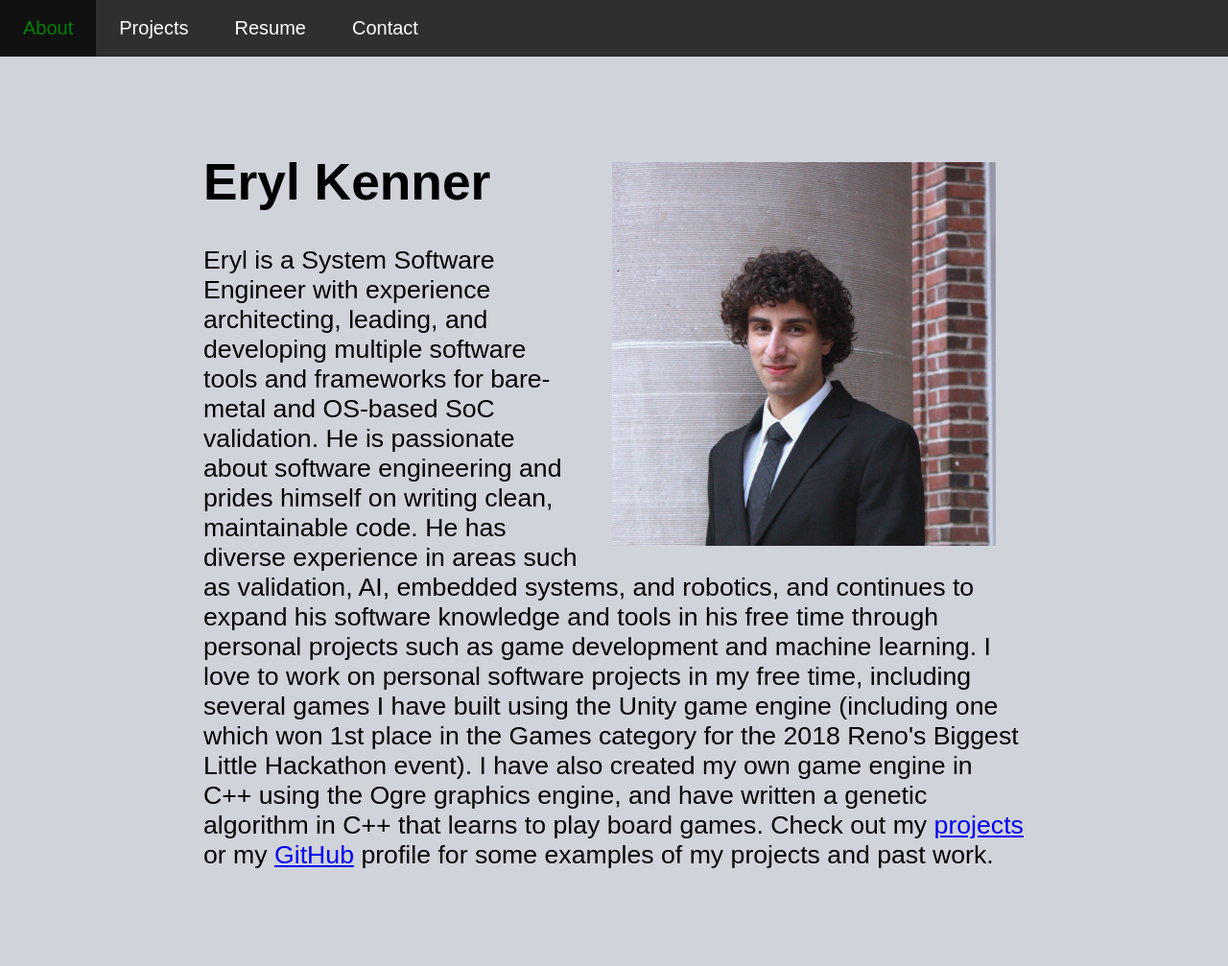
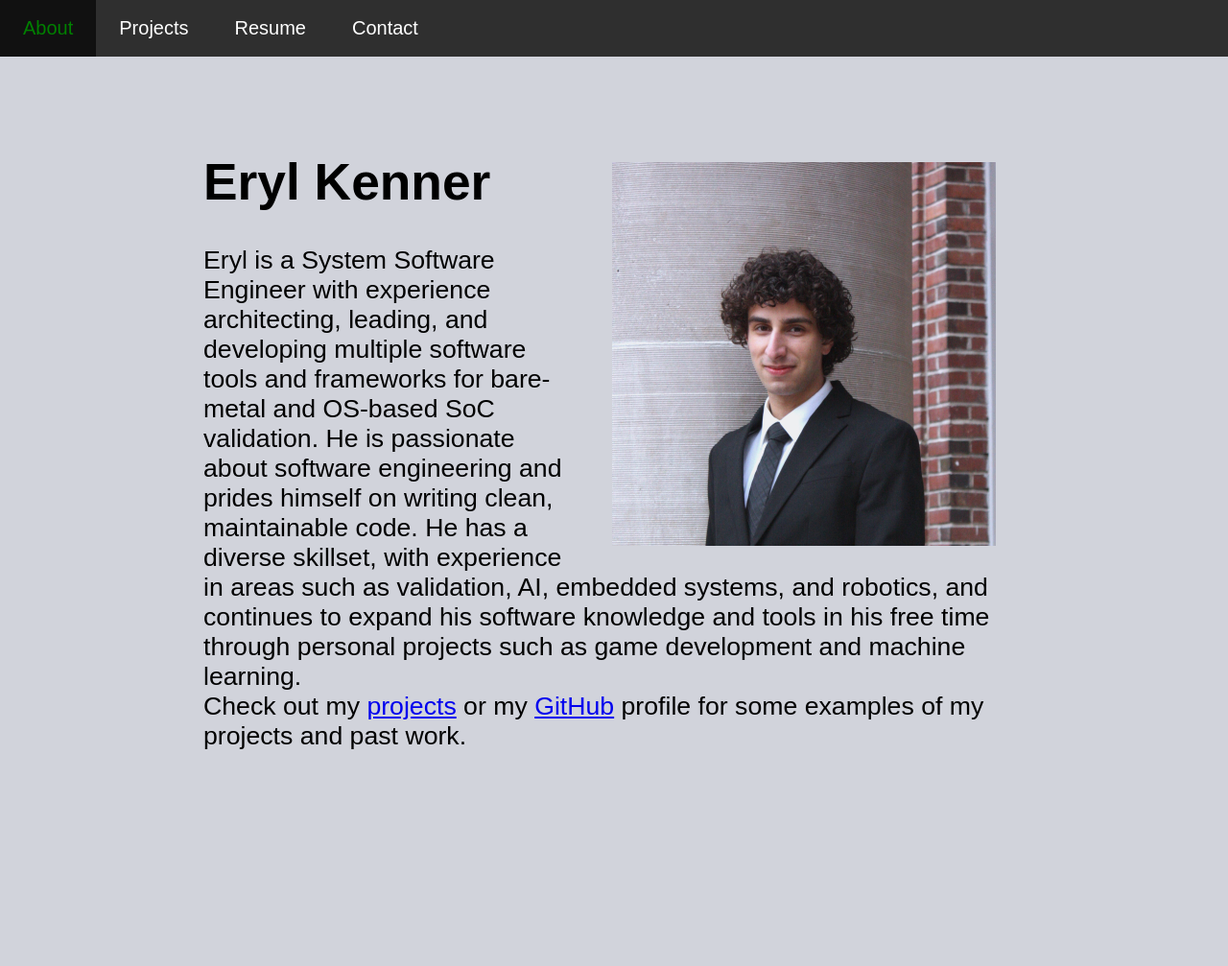
Before and after one commit to ErylKenner/ErylKenner.github.io, a Jekyll site: the page built from index.md, in a window 1280 px wide. Shown: the whole page at 96% size. Built offline with Jekyll 4.4.1, drawn with Linux system fonts in a browser that asks for light colours; after the commit the page ends 900 px from its top, so only the background shows below that.

Commit message:
Update resume and intro text

```diff
--- a/index.md
+++ b/index.md
@@ -8,8 +8,8 @@ title: Eryl Kenner
 
 <h1>Eryl Kenner</h1>
 <p>
-Eryl is a System Software Engineer with experience architecting, leading, and developing multiple software tools and frameworks for bare-metal and OS-based SoC validation. He is passionate about software engineering and prides himself on writing clean, maintainable code. He has diverse experience in areas such as validation, AI, embedded systems, and robotics, and continues to expand his software knowledge and tools in his free time through personal projects such as game development and machine learning.
-
-I love to work on personal software projects in my free time, including several games I have built using the Unity game engine (including one which won 1st place in the Games category for the 2018 Reno's Biggest Little Hackathon event). I have also created my own game engine in C++ using the Ogre graphics engine, and have written a genetic algorithm in C++ that learns to play board games. Check out my <a href="/projects">projects</a> or my <a href="https://github.com/Eryl2000">GitHub</a> profile for some examples of my projects and past work.
+Eryl is a System Software Engineer with experience architecting, leading, and developing multiple software tools and frameworks for bare-metal and OS-based SoC validation. He is passionate about software engineering and prides himself on writing clean, maintainable code. He has a diverse skillset, with experience in areas such as validation, AI, embedded systems, and robotics, and continues to expand his software knowledge and tools in his free time through personal projects such as game development and machine learning.
+<br>
+Check out my <a href="/projects">projects</a> or my <a href="https://github.com/Eryl2000">GitHub</a> profile for some examples of my projects and past work.
 </p>
 </p>
```
Also changed, not shown: 1 other file.
